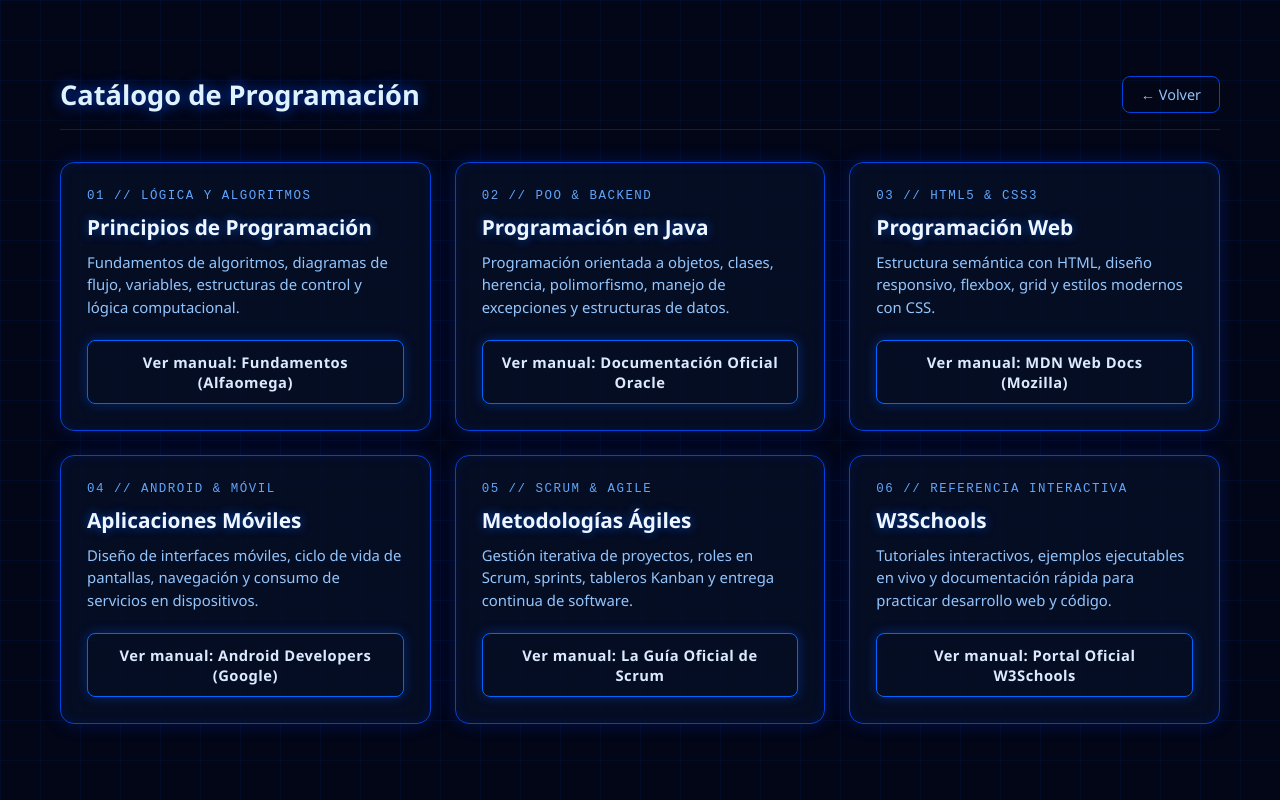
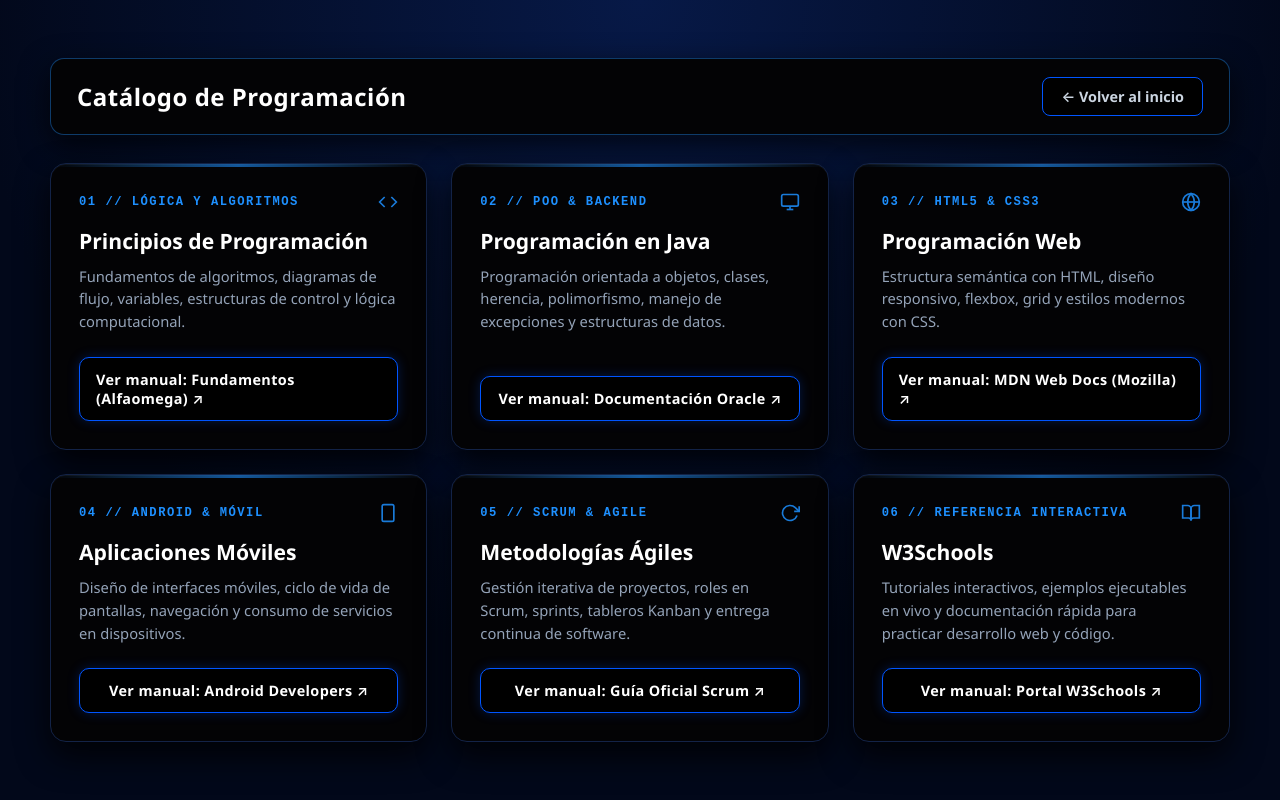
Before and after one commit to Mayleth846/Mayleth_Apuntes, a plain HTML site: page index.html in a window 1280 px wide. Both pictures are taken after a click on the button "ENTRAR". Drawn offline with Linux system fonts and the light colour scheme.

Commit message:
Update index.html

```diff
--- a/index.html
+++ b/index.html
@@ -3,105 +3,123 @@
 <head>
   <meta charset="UTF-8" />
   <meta name="viewport" content="width=device-width, initial-scale=1.0" />
-  <title>Portal de Programación - Neón Azul</title>
+  <title>Portal de Programación</title>
   <style>
     :root {
-      --bg-deep: #020617;
-      --bg-card: #060f26;
-      --neon-dark: #002299;
-      --neon-mid: #0044dd;
-      --neon-bright: #0066ff;
-      --text-main: #dbeafe;
-      --text-dim: #7dd3fc;
+      --bg-navy: #02081a;
+      --bg-navy-glow: #051336;
+      --card-black: #030305;
+      --card-black-hover: #07080d;
+      --neon-blue: #0055ff;
+      --neon-electric: #1e90ff;
+      --text-white: #f8fafc;
+      --text-muted: #94a3b8;
     }
 
     * {
       box-sizing: border-box;
       margin: 0;
       padding: 0;
-      font-family: 'Segoe UI', Roboto, Helvetica, Arial, sans-serif;
+      font-family: 'Segoe UI', system-ui, -apple-system, sans-serif;
     }
 
     body {
-      background-color: var(--bg-deep);
+      background-color: var(--bg-navy);
       background-image:
-        linear-gradient(rgba(0, 68, 221, 0.08) 1px, transparent 1px),
-        linear-gradient(90deg, rgba(0, 68, 221, 0.08) 1px, transparent 1px);
-      background-size: 40px 40px;
-      color: var(--text-main);
+        radial-gradient(circle at 50% 0%, #071947 0%, #02081a 65%),
+        linear-gradient(rgba(0, 85, 255, 0.06) 1px, transparent 1px),
+        linear-gradient(90deg, rgba(0, 85, 255, 0.06) 1px, transparent 1px);
+      background-size: 100% 100%, 36px 36px, 36px 36px;
+      color: var(--text-white);
       min-height: 100vh;
       display: flex;
       justify-content: center;
       align-items: center;
+      padding: 28px;
       overflow-x: hidden;
-      padding: 24px;
     }
 
     .hidden {
       display: none !important;
     }
 
-    /* Pantalla de Bienvenida */
+    /* 1. PANTALLA DE BIENVENIDA (Tarjeta Negra sobre Fondo Azul Oscuro) */
     .welcome-box {
+      background: var(--card-black);
+      border: 1.5px solid var(--neon-blue);
+      border-radius: 20px;
+      padding: 64px 48px;
       text-align: center;
-      padding: 60px 48px;
-      border-radius: 18px;
-      background: rgba(6, 15, 38, 0.75);
-      border: 1.5px solid var(--neon-mid);
-      box-shadow:
-        0 0 25px rgba(0, 68, 221, 0.45),
-        inset 0 0 20px rgba(0, 51, 204, 0.25);
-      backdrop-filter: blur(8px);
       max-width: 680px;
       width: 100%;
-      animation: fadeIn 0.6s ease;
+      box-shadow:
+        0 20px 50px rgba(0, 0, 0, 0.85),
+        0 0 25px rgba(0, 85, 255, 0.35),
+        inset 0 0 18px rgba(0, 85, 255, 0.12);
+      animation: fadeUp 0.5s ease;
+    }
+
+    .status-badge {
+      display: inline-block;
+      font-family: monospace;
+      font-size: 0.78rem;
+      letter-spacing: 2px;
+      color: var(--neon-electric);
+      background: rgba(0, 85, 255, 0.12);
+      border: 1px solid rgba(30, 144, 255, 0.35);
+      padding: 6px 14px;
+      border-radius: 999px;
+      margin-bottom: 24px;
     }
 
     .neon-title {
-      font-size: clamp(1.8rem, 4vw, 2.8rem);
-      font-weight: 700;
-      letter-spacing: 1px;
-      color: #e0f2fe;
+      font-size: clamp(1.9rem, 4.2vw, 2.9rem);
+      font-weight: 800;
+      letter-spacing: 0.5px;
+      color: #ffffff;
       text-shadow:
-        0 0 8px var(--neon-bright),
-        0 0 20px var(--neon-mid),
-        0 0 40px var(--neon-dark);
-      margin-bottom: 36px;
+        0 0 12px rgba(30, 144, 255, 0.8),
+        0 0 28px rgba(0, 85, 255, 0.6);
+      margin-bottom: 38px;
     }
 
     .btn-neon {
-      background: transparent;
-      color: #93c5fd;
-      border: 2px solid var(--neon-bright);
-      padding: 14px 44px;
-      font-size: 1.1rem;
-      font-weight: 600;
-      letter-spacing: 2px;
+      background: #000000;
+      color: #ffffff;
+      border: 2px solid var(--neon-electric);
+      padding: 15px 48px;
+      font-size: 1.05rem;
+      font-weight: 700;
+      letter-spacing: 2.5px;
       text-transform: uppercase;
-      border-radius: 10px;
+      border-radius: 12px;
       cursor: pointer;
       box-shadow:
-        0 0 15px rgba(0, 85, 255, 0.5),
-        inset 0 0 10px rgba(0, 85, 255, 0.25);
+        0 0 18px rgba(0, 85, 255, 0.45),
+        inset 0 0 10px rgba(0, 85, 255, 0.2);
       transition: all 0.25s ease;
     }
 
     .btn-neon:hover {
-      background: rgba(0, 85, 255, 0.18);
-      color: #ffffff;
+      background: var(--neon-blue);
+      border-color: #60a5fa;
       box-shadow:
-        0 0 25px var(--neon-bright),
-        0 0 50px var(--neon-mid),
-        inset 0 0 15px rgba(0, 102, 255, 0.4);
+        0 0 30px var(--neon-electric),
+        0 0 60px rgba(0, 85, 255, 0.6);
       transform: translateY(-2px);
     }
 
-    /* Pantalla de Carga: Entrando... */
+    /* 2. PANTALLA DE CARGA */
     .loading-box {
+      background: var(--card-black);
+      border: 1.5px solid var(--neon-blue);
+      border-radius: 18px;
+      padding: 44px 36px;
       text-align: center;
       max-width: 420px;
       width: 100%;
-      animation: fadeIn 0.3s ease;
+      box-shadow: 0 15px 40px rgba(0, 0, 0, 0.85), 0 0 25px rgba(0, 85, 255, 0.3);
+      animation: fadeUp 0.3s ease;
     }
 
     .dots {
@@ -112,11 +130,11 @@
     }
 
     .dots span {
-      width: 14px;
-      height: 14px;
+      width: 13px;
+      height: 13px;
       border-radius: 50%;
-      background: var(--neon-bright);
-      box-shadow: 0 0 14px var(--neon-bright);
+      background: var(--neon-electric);
+      box-shadow: 0 0 14px var(--neon-electric);
       animation: pulse 1s infinite ease-in-out;
     }
 
@@ -124,151 +142,188 @@
     .dots span:nth-child(3) { animation-delay: 0.4s; }
 
     .loading-text {
-      font-size: 1.6rem;
+      font-size: 1.45rem;
       font-weight: 600;
       letter-spacing: 2px;
-      color: #bfdbfe;
-      text-shadow: 0 0 14px var(--neon-bright);
+      color: #ffffff;
       margin-bottom: 22px;
     }
 
     .progress-track {
       width: 100%;
       height: 8px;
-      background: rgba(0, 34, 153, 0.35);
-      border: 1px solid var(--neon-mid);
+      background: #0a0c12;
+      border: 1px solid #1e293b;
       border-radius: 999px;
       overflow: hidden;
-      box-shadow: 0 0 12px rgba(0, 68, 221, 0.4);
     }
 
     .progress-fill {
       height: 100%;
       width: 0%;
-      background: linear-gradient(90deg, var(--neon-dark), var(--neon-bright));
-      box-shadow: 0 0 16px var(--neon-bright);
+      background: linear-gradient(90deg, var(--neon-blue), var(--neon-electric));
+      box-shadow: 0 0 16px var(--neon-electric);
       transition: width 1.5s linear;
     }
 
-    /* Catálogo de Materias */
+    /* 3. CATÁLOGO DE MATERIAS (Contenedores Negros sobre Fondo Azul Oscuro) */
     .catalog-container {
       width: 100%;
-      max-width: 1160px;
-      animation: fadeIn 0.6s ease;
+      max-width: 1180px;
+      animation: fadeUp 0.5s ease;
     }
 
     .catalog-header {
+      background: var(--card-black);
+      border: 1px solid rgba(30, 144, 255, 0.4);
+      border-radius: 14px;
+      padding: 18px 26px;
       display: flex;
       justify-content: space-between;
       align-items: center;
       flex-wrap: wrap;
       gap: 16px;
-      margin-bottom: 32px;
-      padding-bottom: 16px;
-      border-bottom: 1px solid rgba(0, 85, 255, 0.35);
+      margin-bottom: 28px;
+      box-shadow: 0 10px 30px rgba(0, 0, 0, 0.7);
     }
 
     .catalog-header h2 {
-      font-size: 1.7rem;
-      color: #e0f2fe;
-      text-shadow: 0 0 14px var(--neon-mid);
+      font-size: 1.5rem;
+      font-weight: 700;
+      color: #ffffff;
+      letter-spacing: 0.5px;
     }
 
     .btn-back {
-      background: transparent;
-      color: #93c5fd;
-      border: 1px solid var(--neon-mid);
-      padding: 8px 18px;
+      background: #000000;
+      color: #cbd5e1;
+      border: 1px solid var(--neon-blue);
+      padding: 9px 18px;
       border-radius: 8px;
       cursor: pointer;
       font-size: 0.9rem;
-      transition: all 0.25s ease;
+      font-weight: 600;
+      transition: all 0.2s ease;
     }
 
     .btn-back:hover {
-      border-color: var(--neon-bright);
-      box-shadow: 0 0 15px rgba(0, 85, 255, 0.5);
+      background: var(--neon-blue);
       color: #ffffff;
+      box-shadow: 0 0 16px rgba(0, 85, 255, 0.6);
     }
 
     .grid {
       display: grid;
-      grid-template-columns: repeat(auto-fit, minmax(320px, 1fr));
+      grid-template-columns: repeat(auto-fit, minmax(330px, 1fr));
       gap: 24px;
     }
 
     .card {
-      background: rgba(6, 15, 38, 0.85);
-      border: 1.5px solid var(--neon-mid);
-      border-radius: 14px;
-      padding: 26px;
+      background: var(--card-black);
+      border: 1.5px solid #132347;
+      border-radius: 16px;
+      padding: 28px;
       display: flex;
       flex-direction: column;
       justify-content: space-between;
       box-shadow:
-        0 0 18px rgba(0, 51, 204, 0.3),
-        inset 0 0 12px rgba(0, 34, 153, 0.2);
+        0 14px 32px rgba(0, 0, 0, 0.8),
+        inset 0 1px 0 rgba(255, 255, 255, 0.05);
       transition: all 0.25s ease;
+      position: relative;
+      overflow: hidden;
+    }
+
+    .card::before {
+      content: "";
+      position: absolute;
+      top: 0;
+      left: 0;
+      right: 0;
+      height: 3px;
+      background: linear-gradient(90deg, transparent, var(--neon-electric), transparent);
+      opacity: 0.6;
+      transition: opacity 0.25s ease;
     }
 
     .card:hover {
-      border-color: var(--neon-bright);
+      background: var(--card-black-hover);
+      border-color: var(--neon-electric);
       box-shadow:
-        0 0 28px rgba(0, 102, 255, 0.55),
-        inset 0 0 16px rgba(0, 85, 255, 0.3);
+        0 18px 40px rgba(0, 0, 0, 0.9),
+        0 0 24px rgba(0, 85, 255, 0.35);
       transform: translateY(-4px);
     }
 
+    .card:hover::before {
+      opacity: 1;
+    }
+
+    .card-top {
+      display: flex;
+      justify-content: space-between;
+      align-items: center;
+      margin-bottom: 14px;
+    }
+
     .card-tag {
-      font-size: 0.78rem;
+      font-size: 0.76rem;
       font-family: monospace;
-      color: #60a5fa;
+      color: var(--neon-electric);
       letter-spacing: 1.5px;
-      margin-bottom: 10px;
+      font-weight: 600;
+    }
+
+    .card-icon {
+      color: var(--neon-electric);
+      opacity: 0.85;
     }
 
     .card h3 {
-      font-size: 1.3rem;
-      color: #eff6ff;
+      font-size: 1.32rem;
+      color: #ffffff;
       margin-bottom: 10px;
-      text-shadow: 0 0 10px rgba(0, 102, 255, 0.6);
+      font-weight: 700;
     }
 
     .card p {
-      font-size: 0.93rem;
-      color: #93c5fd;
-      line-height: 1.5;
-      margin-bottom: 22px;
+      font-size: 0.92rem;
+      color: var(--text-muted);
+      line-height: 1.55;
+      margin-bottom: 24px;
     }
 
     .btn-manual {
-      display: block;
-      text-align: center;
+      display: flex;
+      align-items: center;
+      justify-content: center;
+      gap: 8px;
       text-decoration: none;
-      color: #dbeafe;
-      border: 1.5px solid var(--neon-bright);
-      padding: 11px 16px;
-      border-radius: 8px;
-      font-size: 0.92rem;
+      background: #000000;
+      color: #ffffff;
+      border: 1.5px solid var(--neon-blue);
+      padding: 12px 16px;
+      border-radius: 10px;
+      font-size: 0.9rem;
       font-weight: 600;
-      letter-spacing: 0.5px;
-      box-shadow: 0 0 12px rgba(0, 85, 255, 0.35);
+      letter-spacing: 0.4px;
+      box-shadow: 0 0 12px rgba(0, 85, 255, 0.25);
       transition: all 0.25s ease;
     }
 
     .btn-manual:hover {
-      background: rgba(0, 102, 255, 0.22);
-      color: #ffffff;
-      box-shadow: 0 0 22px var(--neon-bright);
+      background: var(--neon-blue);
+      border-color: var(--neon-electric);
+      box-shadow: 0 0 22px rgba(30, 144, 255, 0.65);
     }
 
     @keyframes pulse {
       0%, 100% { transform: scale(0.8); opacity: 0.4; }
-      50% { transform: scale(1.2); opacity: 1; }
+      50% { transform: scale(1.25); opacity: 1; }
     }
 
-    @keyframes fadeIn {
-      from { opacity: 0; transform: translateY(8px); }
+    @keyframes fadeUp {
+      from { opacity: 0; transform: translateY(10px); }
       to { opacity: 1; transform: translateY(0); }
     }
   </style>
@@ -277,6 +332,7 @@
 
   <!-- 1. PANTALLA INICIAL -->
   <section id="screen-welcome" class="welcome-box">
+    <div class="status-badge">SISTEMA ACADÉMICO // V2.0</div>
     <h1 class="neon-title">Hola alumnos de programación</h1>
     <button class="btn-neon" onclick="iniciarEntrada()">Entrar</button>
   </section>
@@ -298,68 +354,86 @@
   <main id="screen-catalog" class="catalog-container hidden">
     <header class="catalog-header">
       <h2>Catálogo de Programación</h2>
-      <button class="btn-back" onclick="volverInicio()">← Volver</button>
+      <button class="btn-back" onclick="volverInicio()">← Volver al inicio</button>
     </header>
 
     <div class="grid">
       <!-- Módulo 1 -->
       <article class="card">
         <div>
-          <div class="card-tag">01 // LÓGICA Y ALGORITMOS</div>
+          <div class="card-top">
+            <span class="card-tag">01 // LÓGICA Y ALGORITMOS</span>
+            <svg class="card-icon" width="20" height="20" viewBox="0 0 24 24" fill="none" stroke="currentColor" stroke-width="2"><polyline points="16 18 22 12 16 6"></polyline><polyline points="8 6 2 12 8 18"></polyline></svg>
+          </div>
           <h3>Principios de Programación</h3>
           <p>Fundamentos de algoritmos, diagramas de flujo, variables, estructuras de control y lógica computacional.</p>
         </div>
-        <a href="https://elhacker.info/manuales/Lenguajes%20de%20Programacion/Fundamentos%20de%20programaci%C3%B3n,%20algoritmos,%20L%C3%B3gica%20de%20programaci%C3%B3n,%20etc/Fundamentos-de-Programacion.pdf%20%C2%B7%20versi%C3%B3n%201.pdf" target="_blank" rel="noopener noreferrer" class="btn-manual">Ver manual: Fundamentos (Alfaomega)</a>
+        <a href="https://elhacker.info/manuales/Lenguajes%20de%20Programacion/Fundamentos%20de%20programaci%C3%B3n,%20algoritmos,%20L%C3%B3gica%20de%20programaci%C3%B3n,%20etc/Fundamentos-de-Programacion.pdf%20%C2%B7%20versi%C3%B3n%201.pdf" target="_blank" rel="noopener noreferrer" class="btn-manual">Ver manual: Fundamentos (Alfaomega) ↗</a>
       </article>
 
       <!-- Módulo 2 -->
       <article class="card">
         <div>
-          <div class="card-tag">02 // POO & BACKEND</div>
+          <div class="card-top">
+            <span class="card-tag">02 // POO & BACKEND</span>
+            <svg class="card-icon" width="20" height="20" viewBox="0 0 24 24" fill="none" stroke="currentColor" stroke-width="2"><rect x="2" y="3" width="20" height="14" rx="2" ry="2"></rect><line x1="8" y1="21" x2="16" y2="21"></line><line x1="12" y1="17" x2="12" y2="21"></line></svg>
+          </div>
           <h3>Programación en Java</h3>
           <p>Programación orientada a objetos, clases, herencia, polimorfismo, manejo de excepciones y estructuras de datos.</p>
         </div>
-        <a href="https://docs.oracle.com/javase/tutorial/" target="_blank" rel="noopener noreferrer" class="btn-manual">Ver manual: Documentación Oficial Oracle</a>
+        <a href="https://docs.oracle.com/javase/tutorial/" target="_blank" rel="noopener noreferrer" class="btn-manual">Ver manual: Documentación Oracle ↗</a>
       </article>
 
       <!-- Módulo 3 -->
       <article class="card">
         <div>
-          <div class="card-tag">03 // HTML5 & CSS3</div>
+          <div class="card-top">
+            <span class="card-tag">03 // HTML5 & CSS3</span>
+            <svg class="card-icon" width="20" height="20" viewBox="0 0 24 24" fill="none" stroke="currentColor" stroke-width="2"><circle cx="12" cy="12" r="10"></circle><line x1="2" y1="12" x2="22" y2="12"></line><path d="M12 2a15.3 15.3 0 0 1 4 10 15.3 15.3 0 0 1-4 10 15.3 15.3 0 0 1-4-10 15.3 15.3 0 0 1 4-10z"></path></svg>
+          </div>
           <h3>Programación Web</h3>
           <p>Estructura semántica con HTML, diseño responsivo, flexbox, grid y estilos modernos con CSS.</p>
         </div>
-        <a href="https://developer.mozilla.org/es/docs/Learn_web_development" target="_blank" rel="noopener noreferrer" class="btn-manual">Ver manual: MDN Web Docs (Mozilla)</a>
+        <a href="https://developer.mozilla.org/es/docs/Learn_web_development" target="_blank" rel="noopener noreferrer" class="btn-manual">Ver manual: MDN Web Docs (Mozilla) ↗</a>
       </article>
 
       <!-- Módulo 4 -->
       <article class="card">
         <div>
-          <div class="card-tag">04 // ANDROID & MÓVIL</div>
+          <div class="card-top">
+            <span class="card-tag">04 // ANDROID & MÓVIL</span>
+            <svg class="card-icon" width="20" height="20" viewBox="0 0 24 24" fill="none" stroke="currentColor" stroke-width="2"><rect x="5" y="2" width="14" height="20" rx="2" ry="2"></rect><line x1="12" y1="18" x2="12.01" y2="18"></line></svg>
+          </div>
           <h3>Aplicaciones Móviles</h3>
           <p>Diseño de interfaces móviles, ciclo de vida de pantallas, navegación y consumo de servicios en dispositivos.</p>
         </div>
-        <a href="https://developer.android.com/develop?hl=es-419" target="_blank" rel="noopener noreferrer" class="btn-manual">Ver manual: Android Developers (Google)</a>
+        <a href="https://developer.android.com/develop?hl=es-419" target="_blank" rel="noopener noreferrer" class="btn-manual">Ver manual: Android Developers ↗</a>
       </article>
 
       <!-- Módulo 5 -->
       <article class="card">
         <div>
-          <div class="card-tag">05 // SCRUM & AGILE</div>
+          <div class="card-top">
+            <span class="card-tag">05 // SCRUM & AGILE</span>
+            <svg class="card-icon" width="20" height="20" viewBox="0 0 24 24" fill="none" stroke="currentColor" stroke-width="2"><polyline points="23 4 23 10 17 10"></polyline><path d="M20.49 15a9 9 0 1 1-2.12-9.36L23 10"></path></svg>
+          </div>
           <h3>Metodologías Ágiles</h3>
           <p>Gestión iterativa de proyectos, roles en Scrum, sprints, tableros Kanban y entrega continua de software.</p>
         </div>
-        <a href="https://scrumguides.org/docs/scrumguide/v2020/2020-Scrum-Guide-Spanish-Latin-South-American.pdf" target="_blank" rel="noopener noreferrer" class="btn-manual">Ver manual: La Guía Oficial de Scrum</a>
+        <a href="https://scrumguides.org/docs/scrumguide/v2020/2020-Scrum-Guide-Spanish-Latin-South-American.pdf" target="_blank" rel="noopener noreferrer" class="btn-manual">Ver manual: Guía Oficial Scrum ↗</a>
       </article>
 
       <!-- Módulo 6 -->
       <article class="card">
         <div>
-          <div class="card-tag">06 // REFERENCIA INTERACTIVA</div>
+          <div class="card-top">
+            <span class="card-tag">06 // REFERENCIA INTERACTIVA</span>
+            <svg class="card-icon" width="20" height="20" viewBox="0 0 24 24" fill="none" stroke="currentColor" stroke-width="2"><path d="M2 3h6a4 4 0 0 1 4 4v14a3 3 0 0 0-3-3H2z"></path><path d="M22 3h-6a4 4 0 0 0-4 4v14a3 3 0 0 1 3-3h7z"></path></svg>
+          </div>
           <h3>W3Schools</h3>
           <p>Tutoriales interactivos, ejemplos ejecutables en vivo y documentación rápida para practicar desarrollo web y código.</p>
         </div>
-        <a href="https://www.w3schools.com/" target="_blank" rel="noopener noreferrer" class="btn-manual">Ver manual: Portal Oficial W3Schools</a>
+        <a href="https://www.w3schools.com/" target="_blank" rel="noopener noreferrer" class="btn-manual">Ver manual: Portal W3Schools ↗</a>
       </article>
     </div>
   </main>
```
